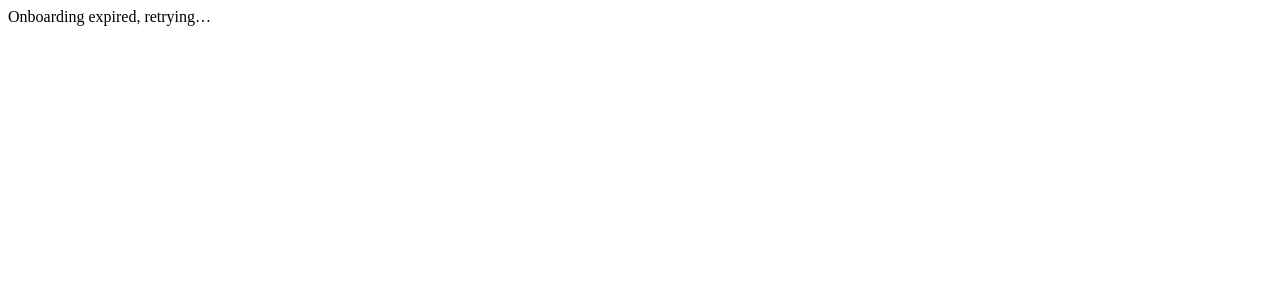
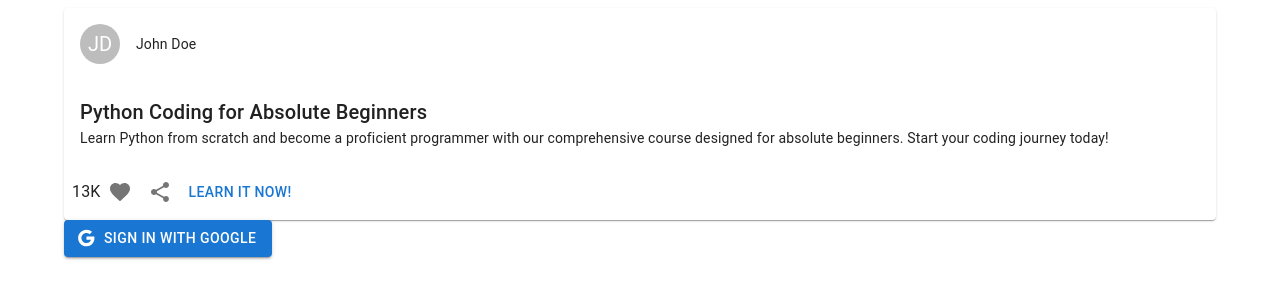
Before and after one commit to rjvb7424/Learn-It-Now, a React (Vite) app in the folder frontend/: page /refresh/1 in a window 1280 px wide. Shown: the top 300 px of the page. Built offline with nearby package versions, Linux system fonts and the light colour scheme; no server answers.

Commit message:
feat: implement HomePage component with CourseCard and SignInButton

```diff
--- a/frontend/src/App.tsx
+++ b/frontend/src/App.tsx
@@ -1,4 +1,5 @@
 // src/main.tsx (or your router file)
+/*
 import { BrowserRouter, Routes, Route } from "react-router-dom";
 import StripeOnboardingTest from "./StripeOnboardingTest";
 
@@ -16,3 +17,11 @@ export default function App() {
     </BrowserRouter>
   );
 }
+*/
+
+// frontend/src/App.tsx
+import HomePage from "./homepage/HomePage";
+
+export default function App() {
+  return <HomePage />;
+}
--- a/frontend/src/homepage/HomePage.tsx
+++ b/frontend/src/homepage/HomePage.tsx
@@ -1,7 +1,12 @@
+import { Container } from "@mui/material";
 import CourseCard from "./CourseCard";
+import SignInButton from "./SignInButton";
 
 export default function HomePage() {
   return (
-    <CourseCard />
+    <Container>
+      <CourseCard />
+      <SignInButton />
+    </Container>
   );
 }
--- /dev/null
+++ b/frontend/src/homepage/SignInButton.tsx
@@ -0,0 +1,28 @@
+// external imports
+import React from "react";
+import { Button } from "@mui/material";
+import { getAuth, signInWithRedirect, GoogleAuthProvider } from "firebase/auth";
+
+// icon imports
+import { Google as GoogleIcon } from "@mui/icons-material";
+
+const SignInButton: React.FC = () => {
+    const handleSignIn = () => {
+    const auth = getAuth();
+    const provider = new GoogleAuthProvider();
+    signInWithRedirect(auth, provider);
+  };
+
+  return (
+    <Button
+      variant="contained"
+      color="primary"
+      startIcon={<GoogleIcon />}
+      onClick={handleSignIn}
+    >
+      Sign in with Google
+    </Button>
+  );
+};
+
+export default SignInButton;
```
